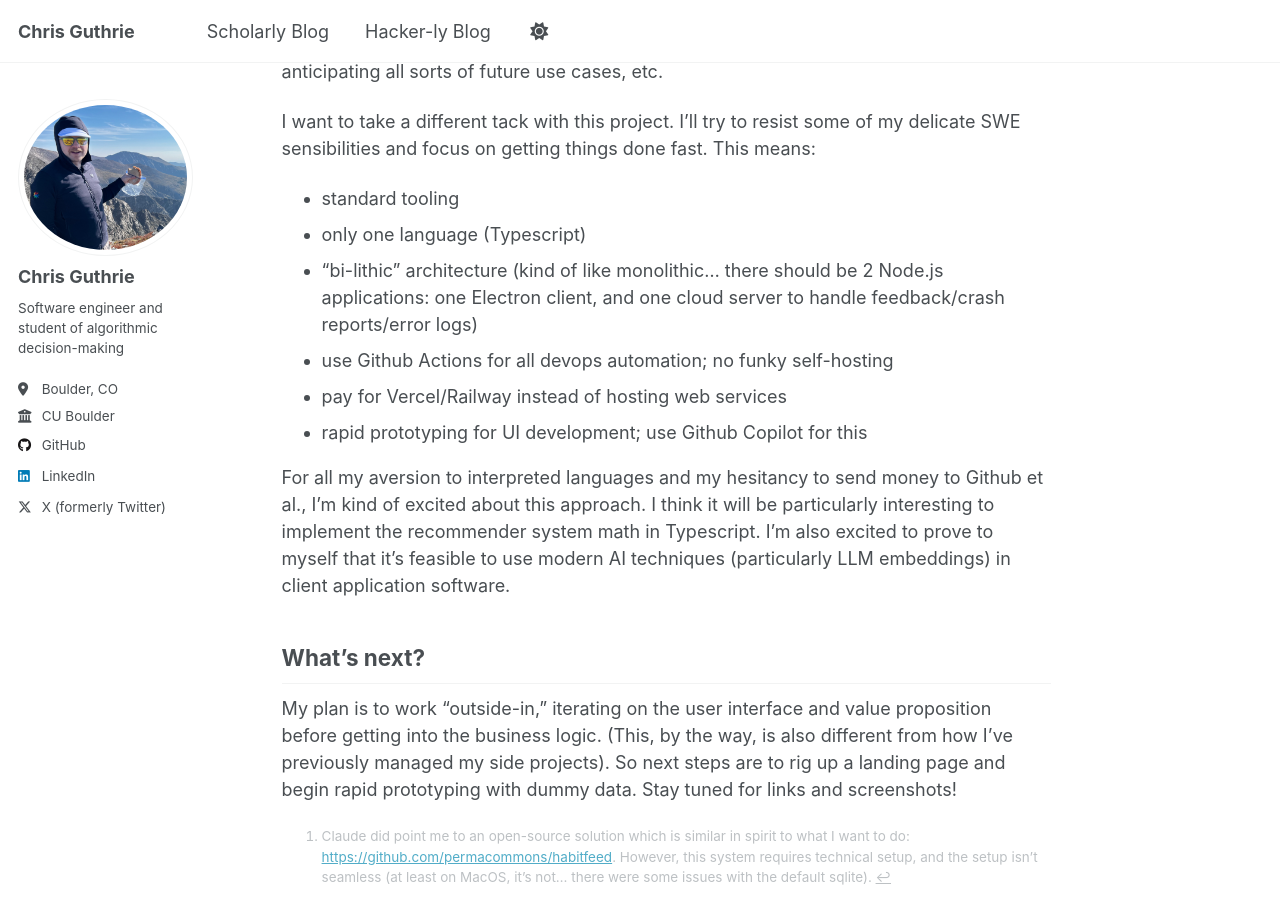
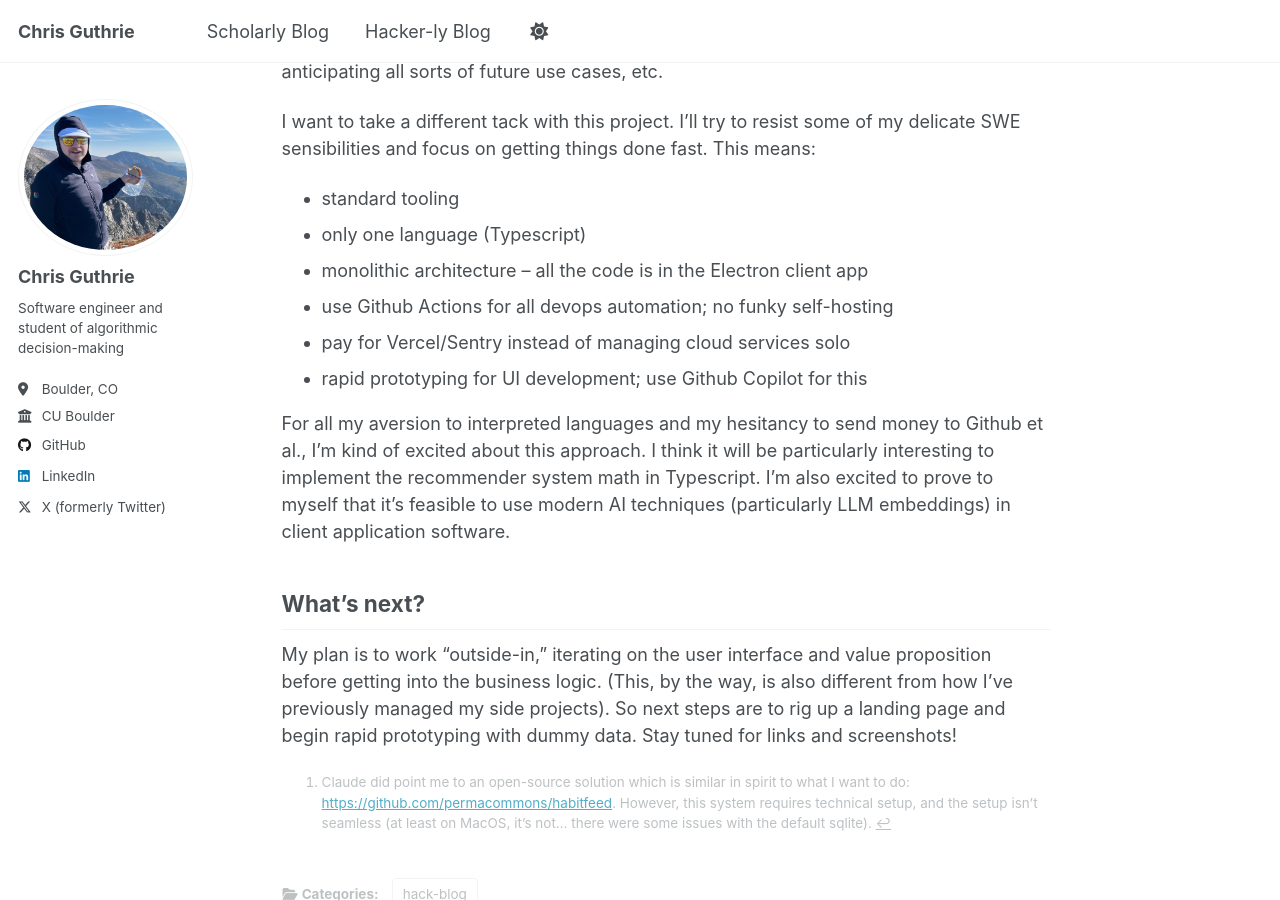
Before and after one commit to guthriec/chriswguthrie, a Jekyll site: the page built from _posts/2025-10-07-kitpicks-begins.md, in a window 1280 px wide and 900 px high, scrolled down 1247 px. Built offline with Jekyll 4.4.1, drawn with Linux system fonts in a browser that asks for light colours; a script that is not in the unit is left out.

Commit message:
Revision of Kitpicks technical principles

```diff
--- a/_posts/2025-10-07-kitpicks-begins.md
+++ b/_posts/2025-10-07-kitpicks-begins.md
@@ -33,9 +33,9 @@
 
 - standard tooling
 - only one language (Typescript)
-- "bi-lithic" architecture (kind of like monolithic... there should be 2 Node.js applications: one Electron client, and one cloud server to handle feedback/crash reports/error logs)
+- monolithic architecture -- all the code is in the Electron client app
 - use Github Actions for all devops automation; no funky self-hosting
-- pay for Vercel/Railway instead of hosting web services
+- pay for Vercel/Sentry instead of managing cloud services solo
 - rapid prototyping for UI development; use Github Copilot for this
 
 For all my aversion to interpreted languages and my hesitancy to send money to Github et al., I'm kind of excited about this approach. I think it will be particularly interesting to implement the recommender system math in Typescript. I'm also excited to prove to myself that it's feasible to use modern AI techniques (particularly LLM embeddings) in client application software.
```
